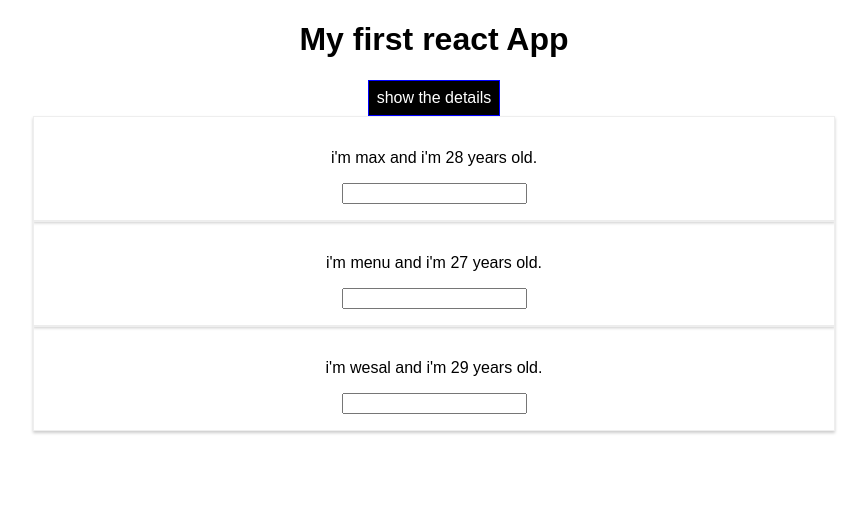
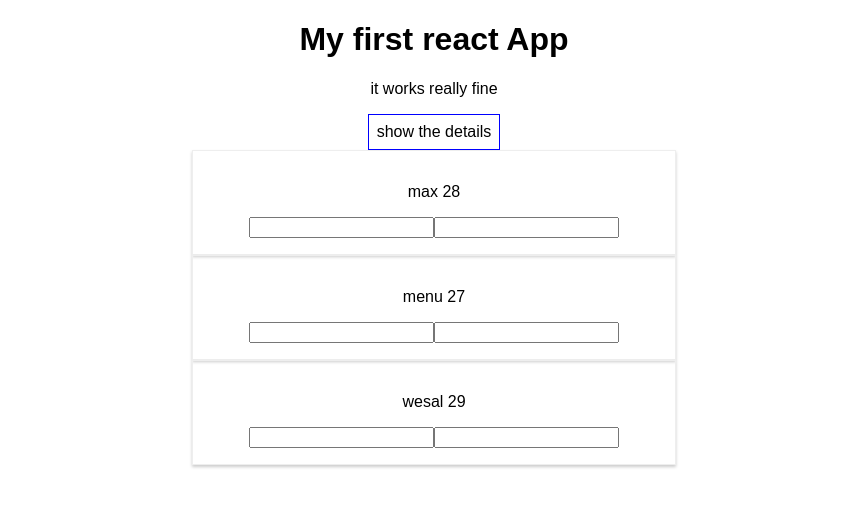
Before and after one commit to wesalnama111/onlinecousellingsystem, a React (Create React App) app: page / in a window 1280 px wide. Both pictures are taken after a click on the button "show the details". Shown: the top 506 px of the page, without its empty margins (206-1073 px from the left). Built offline with nearby package versions, Linux system fonts and the light colour scheme.

Commit message:
done till section 5

```diff
--- a/package.json
+++ b/package.json
@@ -3,6 +3,7 @@
   "version": "0.1.0",
   "private": true,
   "dependencies": {
+    "radium": "^0.21.2",
     "react": "^16.2.0",
     "react-dom": "^16.2.0",
     "react-scripts": "1.1.0"
--- a/src/App.css
+++ b/src/App.css
@@ -1,3 +1,14 @@
 .App {
   text-align: center;
 }
+button :hover{
+  background-color: white;
+  cursor: pointer;
+  color: black;
+}
+.bold{
+  font-weight: bold;
+}
+.red{
+  color: red;
+}
--- a/src/App.js
+++ b/src/App.js
@@ -1,6 +1,8 @@
 import React, { Component } from 'react';
 import './App.css';
 import Person from './Person/Person';
+import Radium, { StyleRoot} from 'radium';
+
 class App extends Component {
   state = {
     persons:
@@ -8,9 +10,11 @@ class App extends Component {
       { id:'1st', name:'max', age:28 },
       { id:'2nd', name:'menu', age:27 },
       { id:'3rd', name:'wesal', age:29 }
+    ],
+    otherState:'someother values',
+    showPersons: false
+  }
 
-    ]
-  }
   nameChange = ( event, id ) => {
     const personIndex = this.state.persons.findIndex( p => {
       return p.id === id;
@@ -20,6 +24,22 @@ class App extends Component {
     };
      // const person=Object.assign({},this.state.persons[personIndex]);
     person.name = event.target.value;
+
+    const persons = [...this.state.persons];
+    persons[personIndex] = person;
+    this.setState({ persons: persons });
+  }
+
+  nameChanged = ( event, id ) => {
+    const personIndex = this.state.persons.findIndex( p => {
+      return p.id === id;
+    });
+    const person = {
+      ...this.state.persons[personIndex]
+    };
+     // const person=Object.assign({},this.state.persons[personIndex]);
+
+    person.age= event.target.value;
     const persons = [...this.state.persons];
     persons[personIndex] = person;
     this.setState({ persons: persons });
@@ -48,6 +68,7 @@ class App extends Component {
     const doesShow =this.state.showPersons;
     this.setState({showPersons: !doesShow});
   }
+
   render() {
     const style = {
       backgroundColor: 'black',
@@ -55,7 +76,11 @@ class App extends Component {
       border:'1px solid blue',
       padding :'8px',
       cursor:'pointer',
-      color: 'white'
+      color: 'white',
+      ':hover':{
+        backgroundColor:'white',
+        color:'black'
+      }
     }
     let person = null;
     if (this.state.showPersons)
@@ -69,23 +94,43 @@ class App extends Component {
                         name = {persone.name}
                         age = {persone.age}
                         key = {persone.id}
-                        changed = {(event) => this.nameChange(event, persone.id)}/>
+                        changed = {(event) => this.nameChange(event, persone.id)}
+                        change = {(event) => this.nameChanged(event, persone.id)}
+                        />
               })}
         </div>
       )
+      style.backgroundColor='white';
+      style.color='black';
+
+      style[':hover'] = {
+        backgroundColor:'black',
+        color:'white'
+      }
     }
 
+    const classes = [];
+    if(this.state.persons.length <= 2 ){
+      classes.push('red');
+    }
+
+    if(this.state.persons.length <= 1){
+      classes.push('bold');
+    }
 
     return (
+      <StyleRoot>
       <div className="App">
         <h1>My first react App</h1>
+        <p className={classes.join(' ')}>it works really fine </p>
         <button style = {style} onClick = {this.togglePerson}>show the details</button>
         {person}
 
       </div>
+      </StyleRoot>
     );
   // return React.createElement('div', {className:'App'}, React.createElement('h1',null,'does thiswork now'));
   }
 }
 
-export default App;
+export default Radium(App);
--- a/src/Person/Person.js
+++ b/src/Person/Person.js
@@ -1,12 +1,26 @@
 import React from 'react';
 import './person.css';
+import Radium from 'radium';
 const person = (props) =>{
+    const style = newFunction();
     return (
-        <div className="person">
-         <p onClick={props.click}> i'm {props.name} and i'm  {props.age} years old.</p>
+        <div className="person" style={style}>
+         <p onClick={props.click}> {props.name} {props.age}</p>
         <p> {props.children} </p>
-        <input type="test" onChange={props.changed} />
+        <input type="text" onChange={props.changed} />
+        <input type="text" onChange={props.change} />
+
         </div>
 )
 };
-export default person;
+
+export default Radium(person);
+
+function newFunction() {
+    const style = {
+        '@media (min-width:500px)': {
+            width: '450px'
+        }
+    };
+    return style;
+}
```
Also changed, not shown: 1 other file (tests, documents, lock files or other folders).
